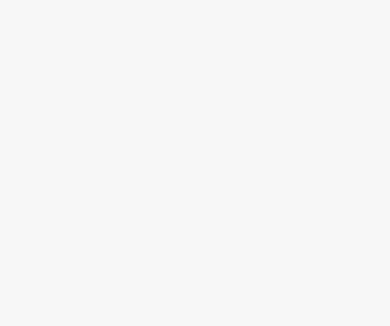
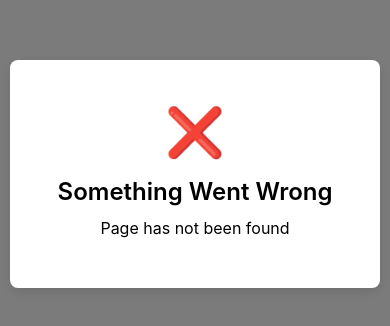
Before and after one commit to kananniftiyev/evaluni, a React (Vite) app: page / in a window 390 px wide. Before the commit this address had no page. Shown: the part 248-574 px from the top of the page. Built offline with nearby package versions, Linux system fonts and the light colour scheme.

Commit message:
Not Found page and media query

```diff
--- a/package.json
+++ b/package.json
@@ -13,6 +13,7 @@
     "@miyauci/react-router": "npm:@jsr/miyauci__react-router@^1.2.0",
     "react": "^18.3.1",
     "react-dom": "^18.3.1",
+    "react-responsive": "^10.0.0",
     "react-router-dom": "^6.26.2"
   },
   "devDependencies": {
--- a/src/App.jsx
+++ b/src/App.jsx
@@ -3,6 +3,7 @@ import { BrowserRouter as Router, Route, Routes } from "react-router-dom";
 import Layout from "./components/Layout"; // Optional
 import LoginPage from "./pages/LoginPage";
 import SignUpPage from "./pages/SignUpPage";
+import NotFound from "./pages/NotFound";
 
 function App() {
   return (
@@ -10,6 +11,7 @@ function App() {
       <Routes>
         <Route path="login" element={<LoginPage />} />
         <Route path="register" element={<SignUpPage />} />
+        <Route path="*" element={<NotFound />} />
       </Routes>
     </Router>
   );
--- a/src/components/Layout.jsx
+++ b/src/components/Layout.jsx
@@ -5,7 +5,7 @@ function Layout({ children }) {
       <nav className="bg-white border-gray-200 dark:bg-gray-900">
         <div className="flex flex-wrap items-center justify-between mx-auto p-4">
           <a
-            href="https://flowbite.com/"
+            href="#"
             className="flex items-center space-x-3 rtl:space-x-reverse"
           >
             <span className="self-center text-2xl font-semibold whitespace-nowrap dark:text-white">
@@ -62,11 +62,6 @@ function Layout({ children }) {
               </a>
             </li>
             <li>
-              <a href="#" className="hover:underline me-4 md:me-6">
-                Licensing
-              </a>
-            </li>
-            <li>
               <a href="#" className="hover:underline">
                 Contact
               </a>
--- a/src/pages/LoginPage.jsx
+++ b/src/pages/LoginPage.jsx
@@ -1,6 +1,7 @@
 import Button from "../components/Button";
 import Field from "../components/Field";
 import { useState } from "react";
+import { useMediaQuery } from "react-responsive";
 import Layout from "../components/Layout";
 
 function LoginPage(props) {
@@ -24,12 +25,30 @@ function LoginPage(props) {
     }
   };
 
+  const isBigScreen = useMediaQuery({ query: "(min-width: 1824px)" });
+  const isRetina = useMediaQuery({ query: "(max-width: 600px)" });
+
   return (
     <Layout>
       <div className="flex-grow flex items-center justify-center">
-        <div className="w-1/5 mx-auto">
-          <h1 className="text-5xl font-medium mb-2">Welcome back</h1>
-          <p className="text-gray-600 ml-1 mb-3">
+        <div
+          className={`mx-auto ${
+            isRetina ? "w-full px-4" : isBigScreen ? "w-1/4" : "w-1/5"
+          }`}
+        >
+          <h1
+            className={`font-medium mb-2 ${
+              isBigScreen ? "text-7xl" : "text-5xl"
+            }  `}
+          >
+            Welcome back
+          </h1>
+          {/* font sizes  for big screen */}
+          <p
+            className={`text-gray-600 ml-1 mb-3 ${
+              isBigScreen ? "text-lg" : "text-base"
+            }`}
+          >
             Enter the email and password to access to the account
           </p>
           <div className="flex flex-col gap-4">
--- /dev/null
+++ b/src/pages/NotFound.jsx
@@ -0,0 +1,28 @@
+import "./css/NotFound.css";
+import { useMediaQuery } from "react-responsive";
+
+const NotFound = () => {
+  const isBigScreen = useMediaQuery({ query: "(min-width: 1824px)" });
+
+  const isRetina = useMediaQuery({ query: "(max-width: 600px)" });
+
+  return (
+    <>
+      <div className="overlay flex justify-center items-center">
+        <div
+          className={`items-center not-found rounded-lg  flex flex-col justify-center mx-auto font-semibold text-2xl ${
+            isRetina ? "" : "w-1/3"
+          }`}
+        >
+          <h1 className={`mb-5 ${isBigScreen ? "text-6xl" : "text-5xl"}`}>
+            ❌
+          </h1>
+          <h2>Something Went Wrong</h2>
+          <p className="mt-2 text-base font-normal">Page has not been found</p>
+        </div>
+      </div>
+    </>
+  );
+};
+
+export default NotFound;
--- a/src/pages/SignUpPage.jsx
+++ b/src/pages/SignUpPage.jsx
@@ -2,7 +2,7 @@ import { useState } from "react";
 import Button from "../components/Button";
 import Field from "../components/Field";
 import Layout from "../components/Layout";
-import "../responsive.css";
+import { useMediaQuery } from "react-responsive";
 
 const SignUpPage = () => {
   const [formData, setFormData] = useState({
@@ -64,12 +64,25 @@ const SignUpPage = () => {
     }
   };
 
+  const isBigScreen = useMediaQuery({ query: "(min-width: 1824px)" });
+  const isRetina = useMediaQuery({ query: "(max-width: 600px)" });
+
   return (
     <Layout>
       <div className="flex-grow flex items-center justify-center">
-        <div className="w-1/5 mx-auto">
-          <h1 className="text-5xl font-medium mb-2">Welcome</h1>
-          <p className="text-gray-600 ml-1 mb-3">
+        <div className={`mx-auto ${isRetina ? "w-full px-4" : "w-1/5"}`}>
+          <h1
+            className={`font-medium mb-2 ${
+              isBigScreen ? "text-7xl" : "text-5xl"
+            }  `}
+          >
+            Welcome
+          </h1>
+          <p
+            className={`text-gray-600 ml-1 mb-3 ${
+              isBigScreen ? "text-lg" : "text-base"
+            }`}
+          >
             Enter the email and password to access to the account
           </p>
           {errors.emailError && (
--- /dev/null
+++ b/src/pages/css/NotFound.css
@@ -0,0 +1,25 @@
+/* This will cover the entire background */
+.overlay {
+  position: fixed;
+  top: 0;
+  left: 0;
+  width: 100%;
+  height: 100%;
+  background-color: rgba(0, 0, 0, 0.5); /* Semi-transparent black */
+  z-index: 1; /* Ensure it's behind the NotFound content */
+}
+
+/* The not-found div */
+.not-found {
+  position: relative;
+  z-index: 2; /* Keep the content above the overlay */
+  background-color: white; /* Adds contrast */
+  box-shadow: 0 4px 12px rgba(0, 0, 0, 0.1); /* Shadow only for the container */
+  border-radius: 8px;
+  padding: 48px;
+}
+
+.not-found * {
+  background-color: transparent; /* Make sure child elements have no background */
+  box-shadow: none; /* No shadow on child elements */
+}
--- a/src/responsive.css
+++ /dev/null
@@ -1,63 +0,0 @@
-/* Base styles for the SignUp page */
-.signup-container {
-  display: flex;
-  flex-grow: 1;
-  align-items: center;
-  justify-content: center;
-  padding: 1rem; /* Default padding */
-}
-
-.signup-form {
-  width: 100%;
-  max-width: 400px; /* Set a max width for the form */
-  margin: 0 auto; /* Center the form */
-  background-color: white;
-  padding: 2rem;
-  border-radius: 0.5rem;
-  box-shadow: 0 0 10px rgba(0, 0, 0, 0.1);
-}
-
-.signup-title {
-  font-size: 2.5rem;
-  font-weight: 500;
-  margin-bottom: 1rem;
-}
-
-.signup-description {
-  color: #6b7280; /* Gray color */
-  margin-bottom: 1.5rem;
-}
-
-.error-message {
-  color: #ef4444; /* Red color */
-  margin: 0.5rem 0;
-  font-weight: bold;
-}
-
-/* Responsive styles using media queries */
-@media (max-width: 640px) {
-  /* Mobile devices */
-  .signup-container {
-    padding: 0.5rem !important; /* Override padding for mobile */
-  }
-
-  .signup-form {
-    width: 100% !important; /* Full width on mobile */
-    padding: 1rem !important; /* Less padding for mobile */
-  }
-
-  .signup-title {
-    font-size: 2rem !important; /* Smaller title for mobile */
-  }
-}
-
-@media (min-width: 641px) and (max-width: 768px) {
-  /* Small tablets */
-  .signup-form {
-    width: 80% !important; /* Adjust width for small tablets */
-  }
-
-  .signup-title {
-    font-size: 2.5rem !important; /* Slightly larger title */
-  }
-}
```
Also changed, not shown: 1 other file (tests, documents, lock files or other folders).
